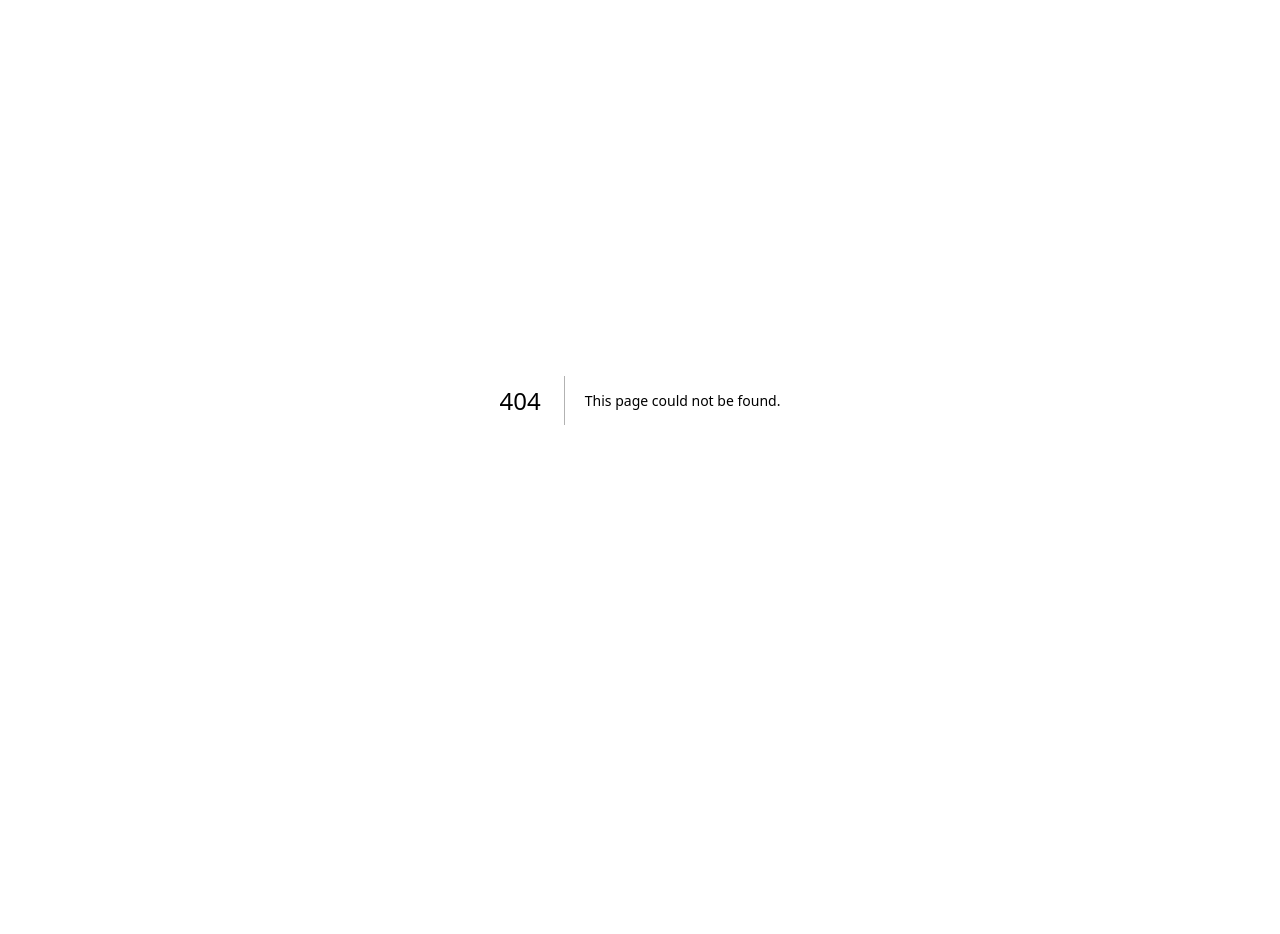
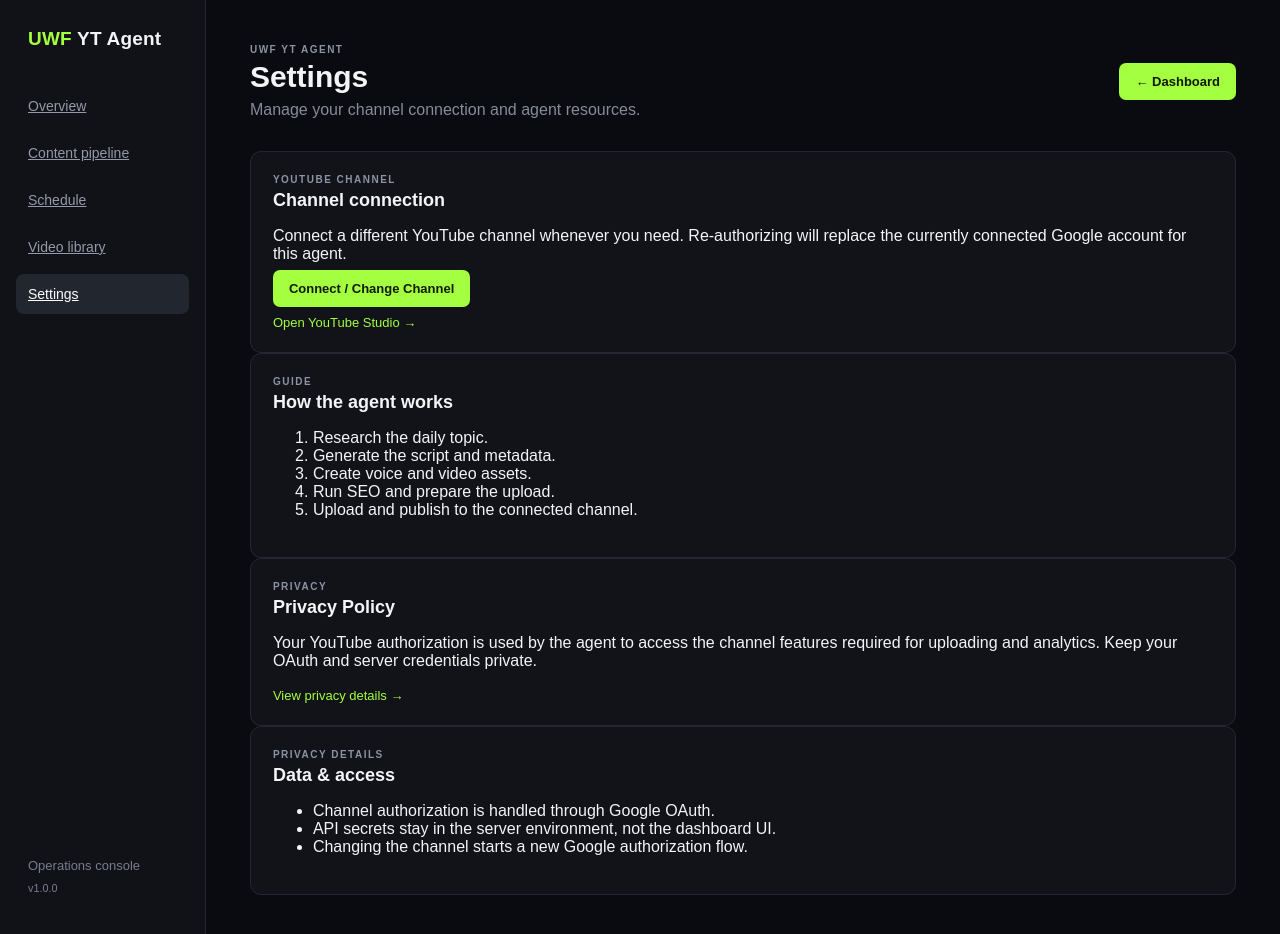
Before and after one commit to Nurdiwala1/uwf-yt-agent, a Next.js app: page /settings in a window 1280 px wide. Before the commit this address had no page. Shown: the top 934 px of the page. Before the commit the page ends 800 px from the top, so only its background shows below. Built offline with nearby package versions, Linux system fonts and the light colour scheme.

Commit message:
Add settings and YouTube channel management page

```diff
--- /dev/null
+++ b/app/settings/page.tsx
@@ -0,0 +1,68 @@
+export default function SettingsPage() {
+  return (
+    <main>
+      <aside>
+        <div className="brand"><span>UWF</span> YT Agent</div>
+        <nav>
+          <a href="/">Overview</a>
+          <a href="/">Content pipeline</a>
+          <a href="/">Schedule</a>
+          <a href="/">Video library</a>
+          <a className="active" href="/settings">Settings</a>
+        </nav>
+        <div className="sidebar-foot">Operations console<br/><small>v1.0.0</small></div>
+      </aside>
+      <section className="content settings-page">
+        <header>
+          <div>
+            <p className="eyebrow">UWF YT AGENT</p>
+            <h1>Settings</h1>
+            <p className="muted">Manage your channel connection and agent resources.</p>
+          </div>
+          <a className="button" href="/">← Dashboard</a>
+        </header>
+
+        <div className="settings-grid">
+          <section className="panel">
+            <p className="eyebrow">YOUTUBE CHANNEL</p>
+            <h2>Channel connection</h2>
+            <p className="settings-copy">Connect a different YouTube channel whenever you need. Re-authorizing will replace the currently connected Google account for this agent.</p>
+            <div className="settings-actions">
+              <a className="button" href="/api/youtube/oauth">Connect / Change Channel</a>
+              <a className="text-link" href="https://studio.youtube.com" target="_blank" rel="noreferrer">Open YouTube Studio →</a>
+            </div>
+          </section>
+
+          <section className="panel">
+            <p className="eyebrow">GUIDE</p>
+            <h2>How the agent works</h2>
+            <ol className="guide-list">
+              <li>Research the daily topic.</li>
+              <li>Generate the script and metadata.</li>
+              <li>Create voice and video assets.</li>
+              <li>Run SEO and prepare the upload.</li>
+              <li>Upload and publish to the connected channel.</li>
+            </ol>
+          </section>
+
+          <section className="panel">
+            <p className="eyebrow">PRIVACY</p>
+            <h2>Privacy Policy</h2>
+            <p className="settings-copy">Your YouTube authorization is used by the agent to access the channel features required for uploading and analytics. Keep your OAuth and server credentials private.</p>
+            <a className="text-link" href="#privacy-details">View privacy details →</a>
+          </section>
+
+          <section className="panel" id="privacy-details">
+            <p className="eyebrow">PRIVACY DETAILS</p>
+            <h2>Data & access</h2>
+            <ul className="guide-list">
+              <li>Channel authorization is handled through Google OAuth.</li>
+              <li>API secrets stay in the server environment, not the dashboard UI.</li>
+              <li>Changing the channel starts a new Google authorization flow.</li>
+            </ul>
+          </section>
+        </div>
+      </section>
+    </main>
+  );
+}
```
